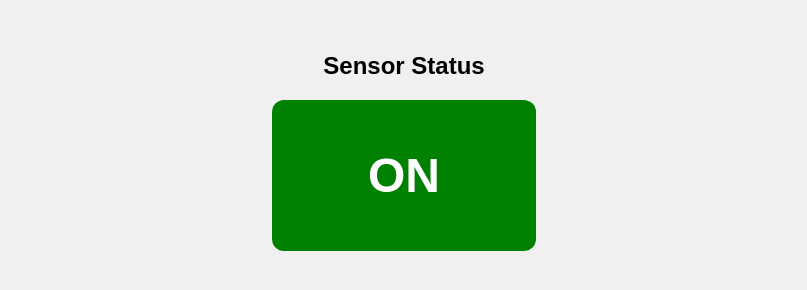
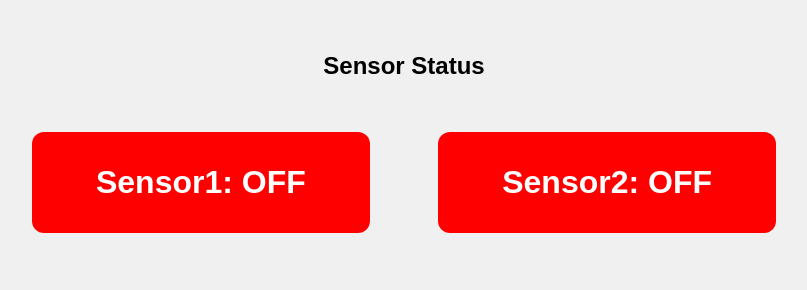
Before and after one commit to tech-toyolabel/status-widget-test-, a plain HTML site: page status-widget.html in a window 1280 px wide. Shown: the whole page, without its empty margins (236-1043 px from the left). Drawn offline with Linux system fonts and the light colour scheme.

Commit message:
Update status-widget.html
センサー2個に対応

```diff
--- a/status-widget.html
+++ b/status-widget.html
@@ -2,7 +2,7 @@
 <html>
 <head>
   <meta charset="UTF-8">
-  <title>Status Display</title>
+  <title>Status Widget - 2 Sensors</title>
   <style>
     body {
       font-family: sans-serif;
@@ -12,12 +12,14 @@
       padding: 2em;
     }
     .status {
-      font-size: 3em;
+      font-size: 2em;
       font-weight: bold;
       color: white;
       padding: 1em 2em;
       border-radius: 12px;
       display: inline-block;
+      margin: 1em;
+      min-width: 160px;
     }
     .on {
       background-color: green;
@@ -29,20 +31,27 @@
 </head>
 <body>
   <h2>Sensor Status</h2>
-  <div id="statusBox" class="status">Loading...</div>
+
+  <div id="sensor1" class="status">Sensor1: Loading...</div>
+  <div id="sensor2" class="status">Sensor2: Loading...</div>
 
   <script>
-    // 値を動的に切り替えるテスト用：ここをTagoIOのiframeで置き換える場合はデータ送信側で動的に生成
-    const status = 1; // ← ここを1または0で切り替えてテスト
+    // URLパラメータからセンサーの状態を取得
+    const params = new URLSearchParams(window.location.search);
 
-    const statusBox = document.getElementById("statusBox");
-    if (status === 1) {
-      statusBox.textContent = "ON";
-      statusBox.classList.add("on");
-    } else {
-      statusBox.textContent = "OFF";
-      statusBox.classList.add("off");
-    }
+    const sensor1Status = parseInt(params.get("sensor1") || "0");
+    const sensor2Status = parseInt(params.get("sensor2") || "0");
+
+    const sensor1Div = document.getElementById("sensor1");
+    const sensor2Div = document.getElementById("sensor2");
+
+    // Sensor 1 表示更新
+    sensor1Div.textContent = "Sensor1: " + (sensor1Status === 1 ? "ON" : "OFF");
+    sensor1Div.classList.add(sensor1Status === 1 ? "on" : "off");
+
+    // Sensor 2 表示更新
+    sensor2Div.textContent = "Sensor2: " + (sensor2Status === 1 ? "ON" : "OFF");
+    sensor2Div.classList.add(sensor2Status === 1 ? "on" : "off");
   </script>
 </body>
 </html>
```
